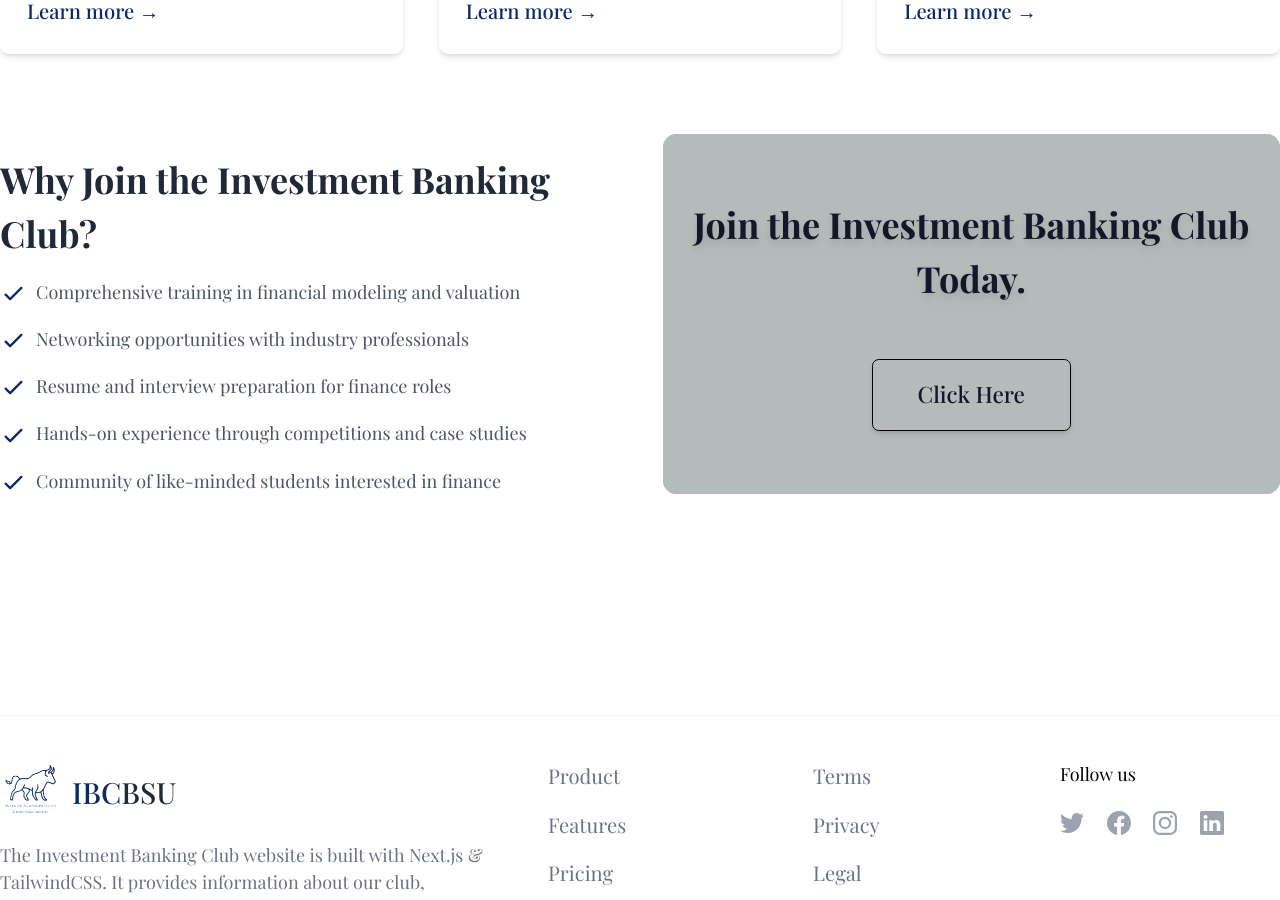
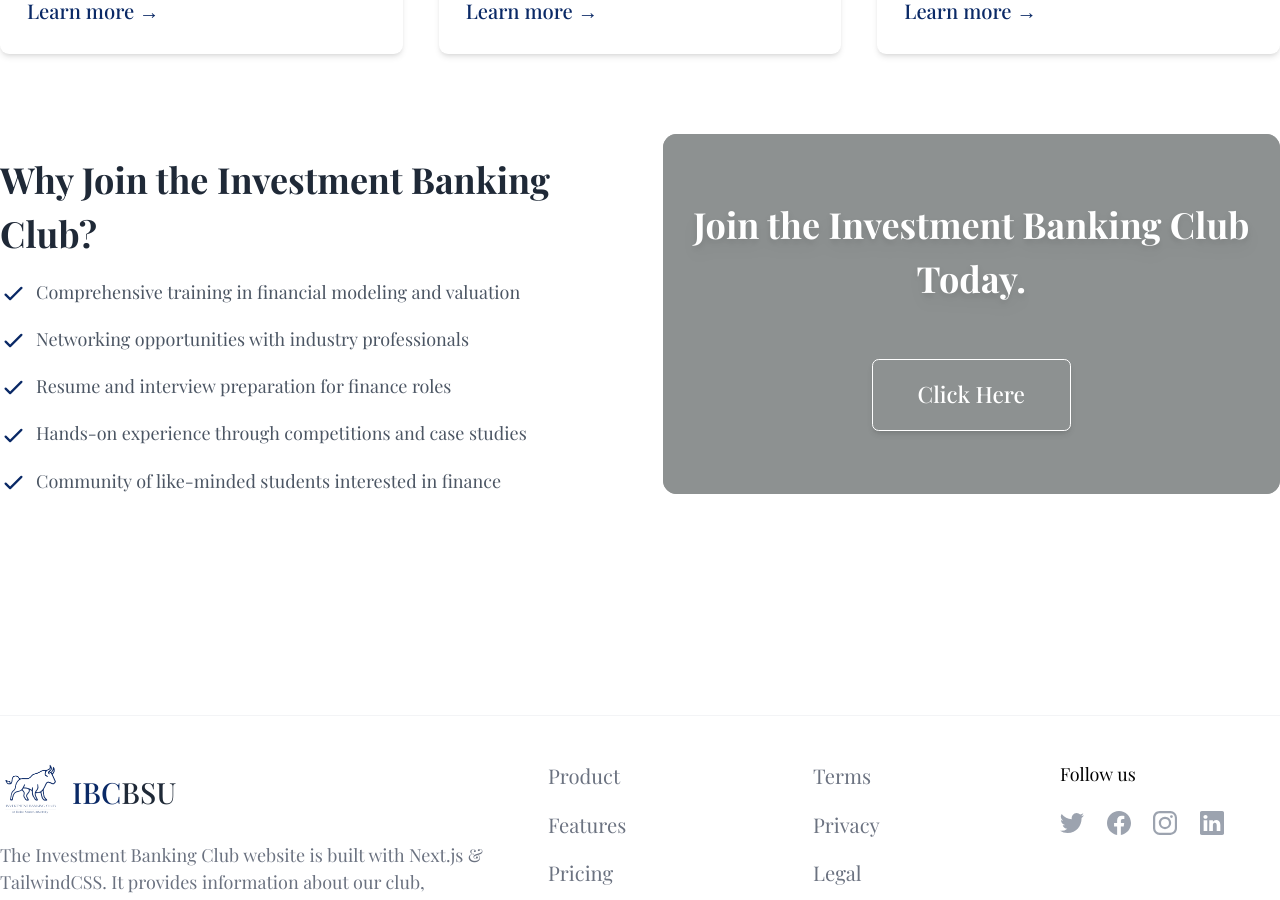
Before and after one commit to colenielsonauto/ibc_website, a Next.js app: page / in a window 1280 px wide. Shown: the part 1740-2640 px from the top of the page. Built offline with nearby package versions, Linux system fonts and the light colour scheme; a web font is replaced by a local one.

Commit message:
Fix Topology animation movement and change text to white

```diff
--- a/src/components/VantaTopologyBackground.tsx
+++ b/src/components/VantaTopologyBackground.tsx
@@ -109,7 +109,12 @@ export default function VantaTopologyBackground({ children }: VantaTopologyBackg
             scale: 1.00,
             scaleMobile: 1.00,
             color: 0x142c8e,
-            backgroundColor: 0xcacfcf
+            backgroundColor: 0xcacfcf,
+            points: 15,
+            maxDistance: 20.00,
+            spacing: 15.00,
+            showDots: true,
+            speed: 2.00
           });
           console.log("Vanta effect initialized", mountId);
         } else {
--- a/src/components/WhyJoinAnimation.tsx
+++ b/src/components/WhyJoinAnimation.tsx
@@ -53,11 +53,11 @@ export default function WhyJoinAnimation() {
           <div className="w-full h-full border border-black/50 rounded-xl overflow-hidden">
             <VantaTopologyBackground key={`vanta-wrapper-${pathname}`}>
               {/* Semi-transparent overlay to ensure text readability */}
-              <div className="absolute inset-0 bg-black bg-opacity-10 z-10"></div>
+              <div className="absolute inset-0 bg-black bg-opacity-30 z-10"></div>
 
               {/* Content */}
               <div className="absolute inset-0 flex flex-col items-center justify-center p-6 z-20">
-                <h3 className="text-2xl md:text-3xl font-bold text-gray-900 text-center mb-8 drop-shadow-lg">
+                <h3 className="text-2xl md:text-3xl font-bold text-white text-center mb-8 drop-shadow-lg">
                   Join the Investment Banking Club Today.
                 </h3>
                 <motion.div
@@ -67,7 +67,7 @@ export default function WhyJoinAnimation() {
                 >
                   <Link
                     href="/contact"
-                    className="inline-block py-3 md:py-4 text-lg font-medium text-center text-gray-900 bg-transparent rounded-md px-8 md:px-10 hover:bg-black/10 transition-all duration-300 shadow-md hover:shadow-lg border border-black"
+                    className="inline-block py-3 md:py-4 text-lg font-medium text-center text-white bg-transparent rounded-md px-8 md:px-10 hover:bg-white/20 transition-all duration-300 shadow-md hover:shadow-lg border border-white"
                   >
                     Click Here
                   </Link>
```
